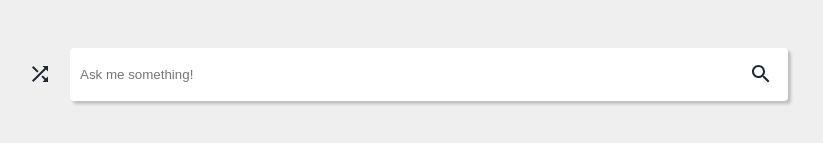
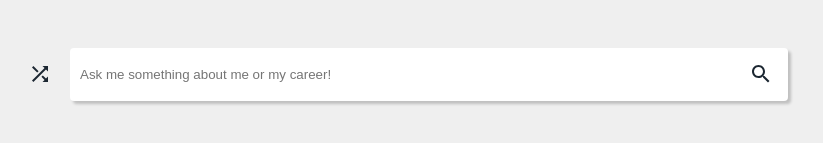
Before and after one commit to guilherme01macedo/ai_assistant_fe, a React (Create React App) app: page / in a window 1280 px wide. Shown: the part 351-494 px from the top of the page, without its empty margins (236-1059 px from the left). Built offline with nearby package versions, Linux system fonts and the light colour scheme.

Commit message:
feat: input placeholder adjust

```diff
--- a/src/components/Form/Input/index.jsx
+++ b/src/components/Form/Input/index.jsx
@@ -25,7 +25,7 @@ const CustomInput = (props) => {
         disabled={disabled}
         type="text"
         className="input_custom-input"
-        placeholder="Ask me something!"
+        placeholder="Ask me something about me or my career!"
       />
       <button disabled={disabled} className={`input__icon-button ${disabled && 'input__icon-button-disabled'}`} onClick={() => validateAndSearch()}>
         <SearchIcon classes={{root: 'input__icon-container'}} />
```
Also changed, not shown: 2 other files (tests, documents, lock files or other folders).
